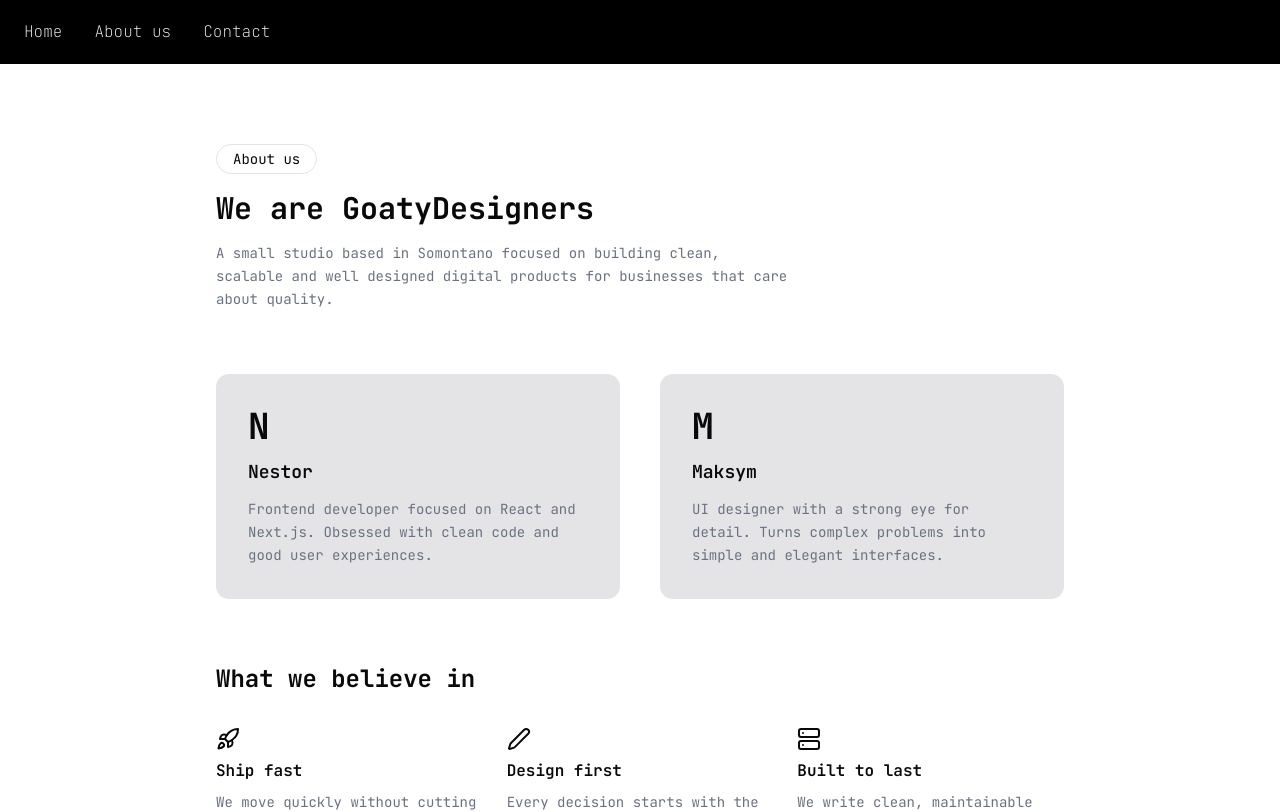
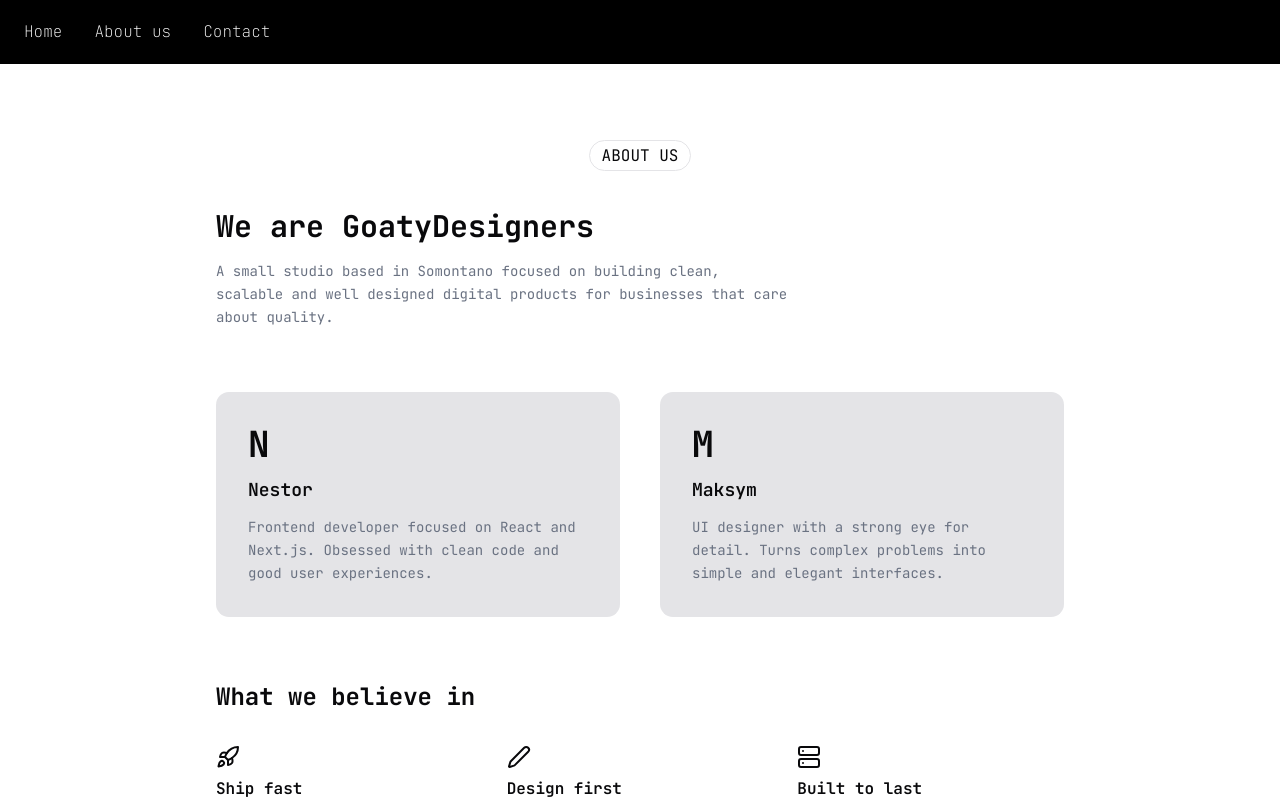
Before and after one commit to maksym292006/Practicas, a Next.js app in the folder desig-system/: page /about in a window 1280 px wide. Shown: the top 812 px of the page. Built offline with nearby package versions, Linux system fonts and the light colour scheme.

Commit message:
un par de cambios de diseño +uso de componente tag en about/page.tsx

```diff
--- a/desig-system/src/app/about/page.tsx
+++ b/desig-system/src/app/about/page.tsx
@@ -2,15 +2,16 @@
 import React from "react";
 import { Rocket, Pen, Server } from "lucide-react";
 import BotonLink from "@/components/ui/buttonLink";
+import Tag from "@/components/tags";
 
 export default function AboutPage() {
   return (
     //  Contenedor principal
     <section className="flex flex-col h-full py-20 px-6 max-w-4xl mx-auto">
       {/* Cabecera,tipo boton  */}
-      <p className="border rounded-full px-4 py-1 w-fit mb-4 text-sm">
-        About us
-      </p>
+      <div className="mb-10 mx-auto">
+        <Tag context="ABOUT US"></Tag>
+      </div>
 
       <h1 className="text-3xl font-bold mb-4">We are GoatyDesigners</h1>
       <p className="text-sm text-gray-500 leading-relaxed mb-16 max-w-xl">
--- a/desig-system/src/components/tags.tsx
+++ b/desig-system/src/components/tags.tsx
@@ -1,6 +1,6 @@
 function Tag({ context }: { context: string }) {
   return (
-    <span className="border rounded-full px-3 py-1 text-xs">{context}</span>
+    <span className="border rounded-full px-3 py-1 text-base w-fit">{context}</span>
   );
 }
 export default Tag;
--- a/desig-system/src/components/transparentCard.tsx
+++ b/desig-system/src/components/transparentCard.tsx
@@ -10,7 +10,7 @@ function TCard({
   context: string;
 }) {
   return (
-    <div className="flex flex-col items-center text-center max-w-xs">
+    <div className="flex flex-col items-start text-center max-w-xs">
       <span className="text-4xl font-bold mb-4">{nStep}</span>
       <h3 className="text-lg font-semibold mb-2">{title}</h3>
       <p className="text-sm text-gray-500">{context}</p>
--- a/desig-system/src/components/ui/card.tsx
+++ b/desig-system/src/components/ui/card.tsx
@@ -12,7 +12,7 @@ function Card({
       data-slot="card"
       data-size={size}
       className={cn(
-        "group/card flex flex-col gap-6 overflow-hidden shadow-lg bg-card py-6 text-sm text-card-foreground ring-1 ring-foreground/10 has-[>img:first-child]:pt-0 data-[size=sm]:gap-4 data-[size=sm]:py-4 *:[img:first-child]:rounded-t-xl *:[img:last-child]:rounded-b-xl",
+        "group/card flex flex-col gap-6 overflow-hidden  py-6 text-sm text-card-foreground has-[>img:first-child]:pt-0 data-[size=sm]:gap-4 data-[size=sm]:py-4 *:[img:first-child]:rounded-t-xl *:[img:last-child]:rounded-b-xl",
         className,
       )}
       {...props}
```
